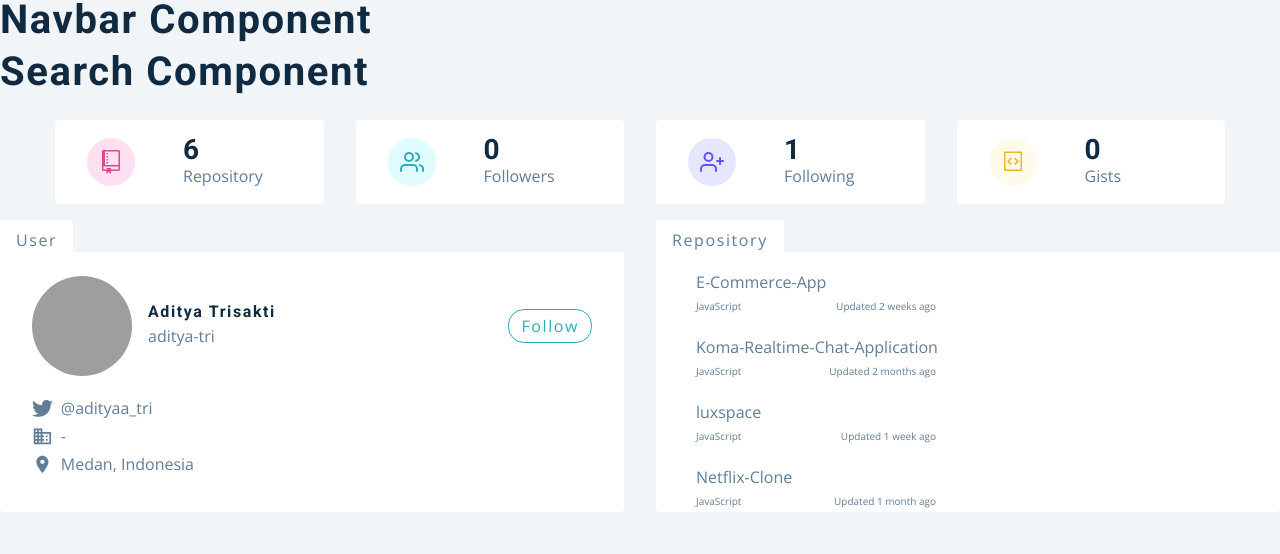
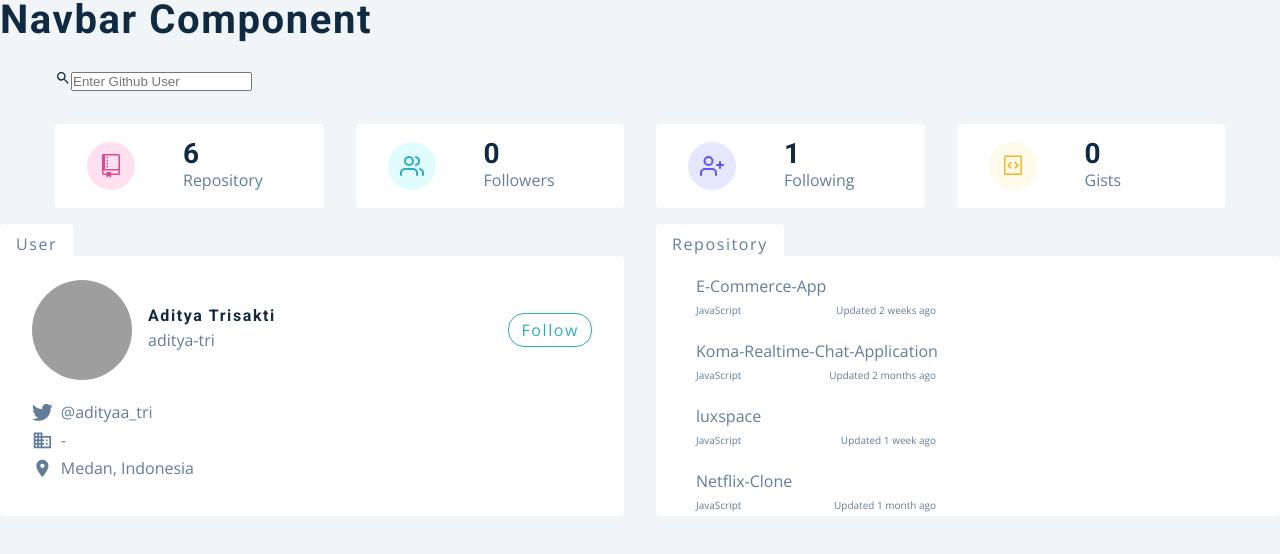
Before and after one commit to aditya-tri/Aditya-Trisakti-Silalahi, a React (Create React App) app: page / in a window 1280 px wide. Shown: the top 554 px of the page. Built offline with nearby package versions, Linux system fonts and the light colour scheme; grey boxes are pictures that could not be loaded.

Commit message:
adding local state and adding form element

```diff
--- a/src/components/Search.js
+++ b/src/components/Search.js
@@ -1,5 +1,24 @@
-import React from "react";
+import React, { useState } from "react";
+import styled from "styled-components";
+import { MdSearch } from "react-icons/md";
 
 export default function Search() {
-  return <h2>search component</h2>;
+  const [user, setUser] = useState("");
+  const handleSubmit = (e) => {
+    console.log(user);
+  };
+  return (
+    <section className="section">
+      <Wrapper className="section-center">
+        <form onSubmit={handleSubmit}>
+          <div className="form-control">
+            <MdSearch />
+            <input type="text" placeholder="Enter Github User" />
+          </div>
+        </form>
+      </Wrapper>
+    </section>
+  );
 }
+
+const Wrapper = styled.div``;
```
